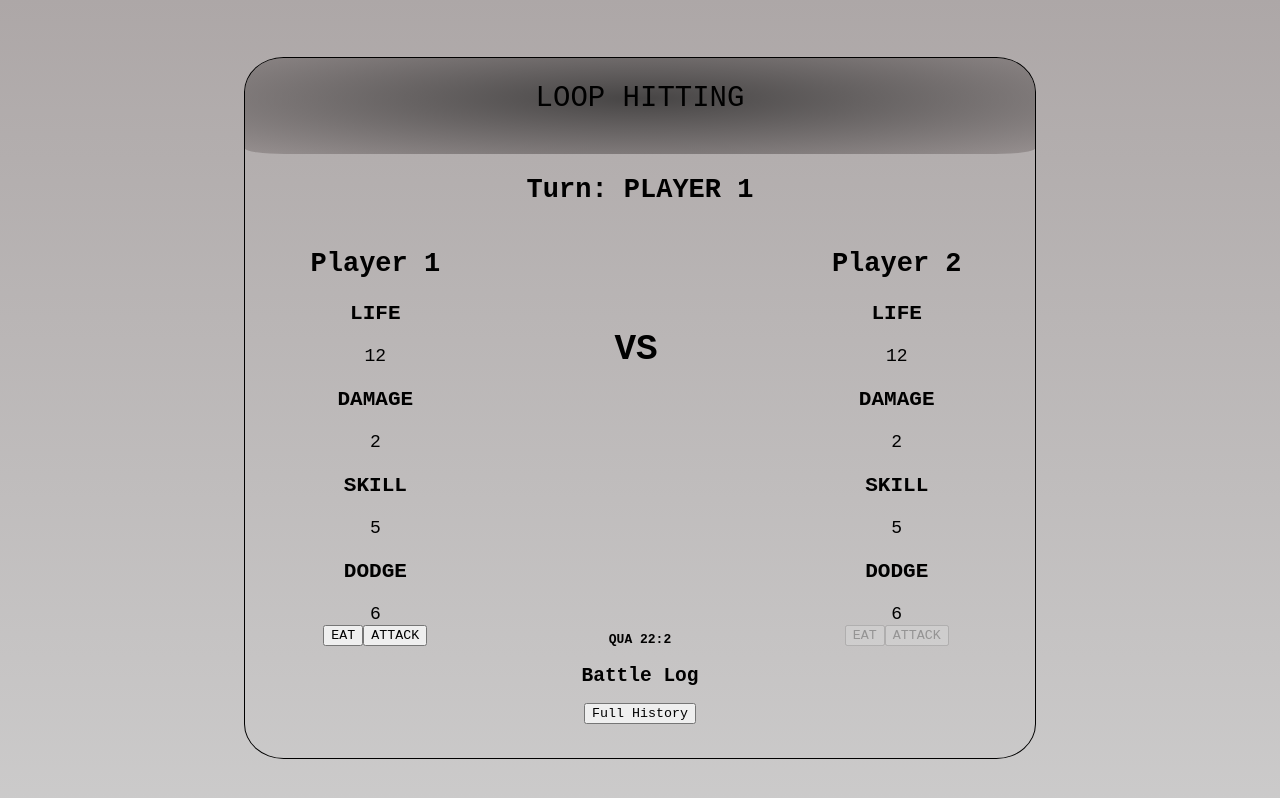
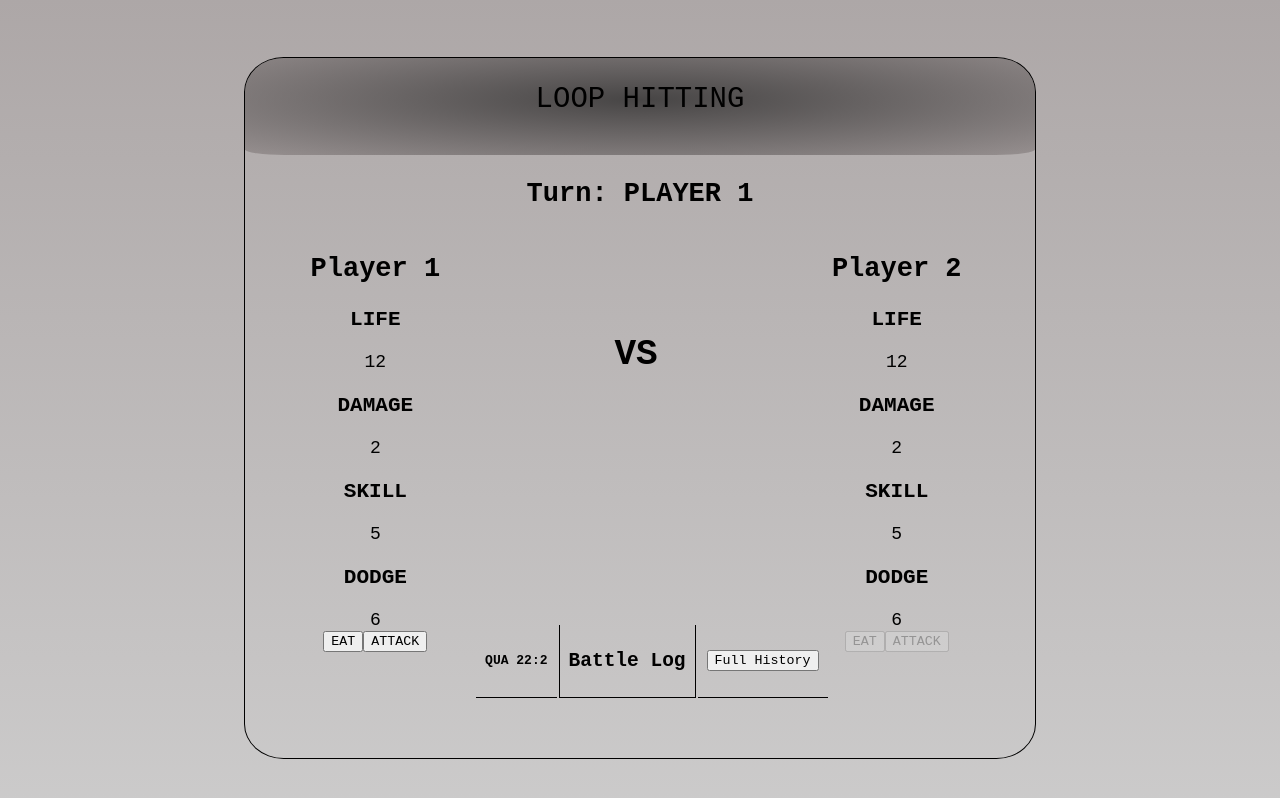
Before and after one commit to LuizFellype/Loop-Hitting, a React (Create React App) app: page / in a window 1280 px wide. Shown: the top 798 px of the page. Built offline with nearby package versions, Linux system fonts and the light colour scheme.

Commit message:
fix: add a model css in battle log component

```diff
--- a/src/App.css
+++ b/src/App.css
@@ -34,10 +34,6 @@
   font-size: 18px;
 }
 
-.battle-log {
-  text-align: center;
-  margin-top: -100px;
-}
 .turn {
   text-align: center;
   margin-top: -70px;
--- a/src/App.js
+++ b/src/App.js
@@ -94,7 +94,7 @@ class App extends Component {
           <button disabled={this.state.notYourTurn2} value='player2' onClick={this.attacker}>ATTACK</button>
         </div>
         </div>
-        <div className='battle-log'>
+        <div>
           <BattleLog history={this.state.historyLog}/>
         </div>
       </div>
--- /dev/null
+++ b/src/components/BattleLog.css
@@ -0,0 +1,18 @@
+.cont {
+    text-align: center;
+    margin-top: -100px;
+  }
+
+table {
+    padding-left: 29%;
+}
+
+.battlelog {
+    border-left: solid 1px;
+    border-right: solid 1px;
+}
+
+td, th {
+    border-bottom: solid 0.12em;
+    padding: 9px;
+}
--- a/src/components/BattleLog.js
+++ b/src/components/BattleLog.js
@@ -1,4 +1,5 @@
 import React, { PureComponent } from 'react'
+import './BattleLog.css'
 import FormatList from './FormatList'
 import { threeFirst, time, lastElements } from '../game/game'
 
@@ -20,20 +21,25 @@ export default class BattleLog extends PureComponent {
 
     fullHistory = () => {
         this.setState({ fullHistory: !this.state.fullHistory })
-        console.log(this.state.fullHistory)
     }
 
     render(){
     return (
-    <div>
-        <div>
-            <h4>{threeFirst(this.state.arrOfTheToday)} {time()}</h4>
-            <h2>Battle Log</h2>
-            <button onClick={this.fullHistory}>
-                {this.state.fullHistory ? 'Normal History' : 'Full History'}
-            </button>
-        </div>
-        <FormatList logHistory={this.state.fullHistory? this.props.history: this.part()} />
+    <div className='cont'>
+        <table>
+        <tbody>
+            <tr>
+                <th><h4>{threeFirst(this.state.arrOfTheToday)} {time()}</h4></th>
+                <th className='battlelog'><h2>Battle Log</h2></th>
+                <th>
+                    <button onClick={this.fullHistory}>
+                        {this.state.fullHistory ? 'Normal History' : 'Full History'}
+                    </button>
+                </th>
+            </tr>
+        </tbody>
+        </table>
+            <FormatList logHistory={this.state.fullHistory ? this.props.history: this.part()}/>
     </div>
     )
 }
```
